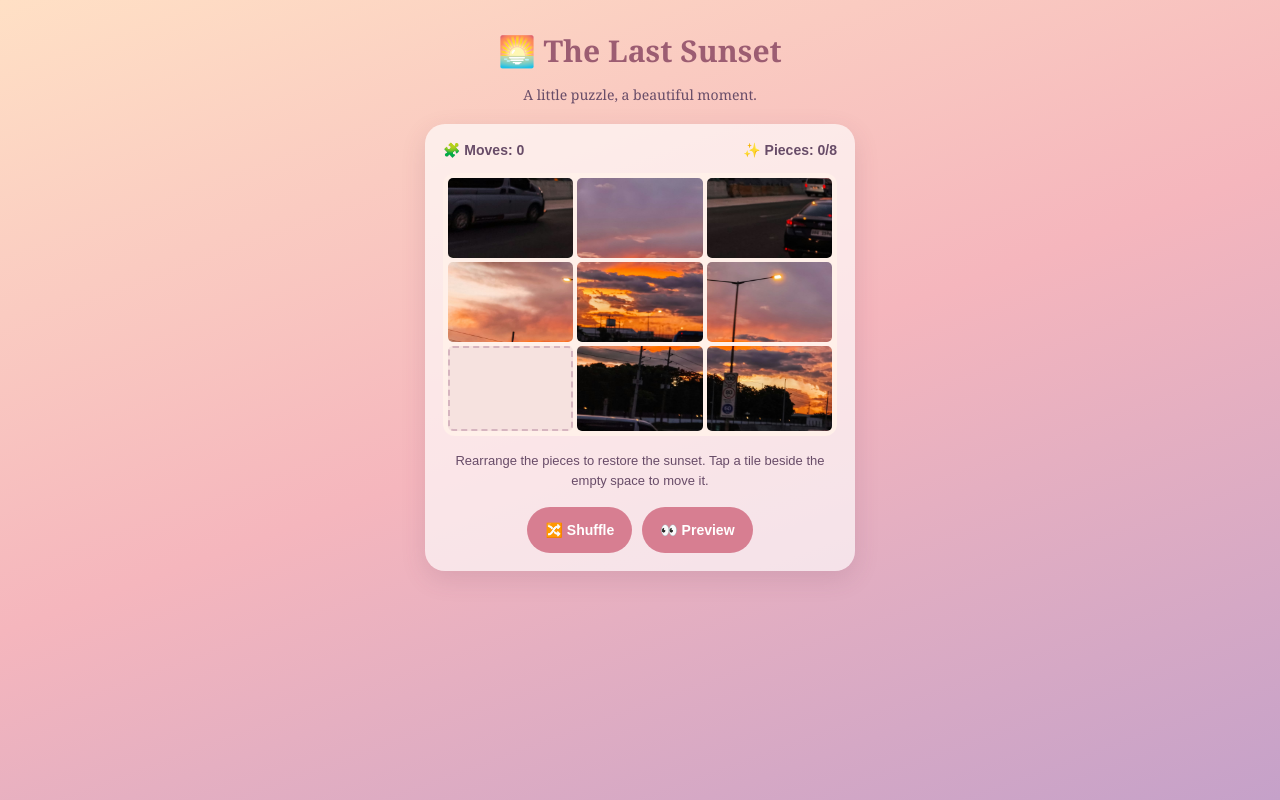
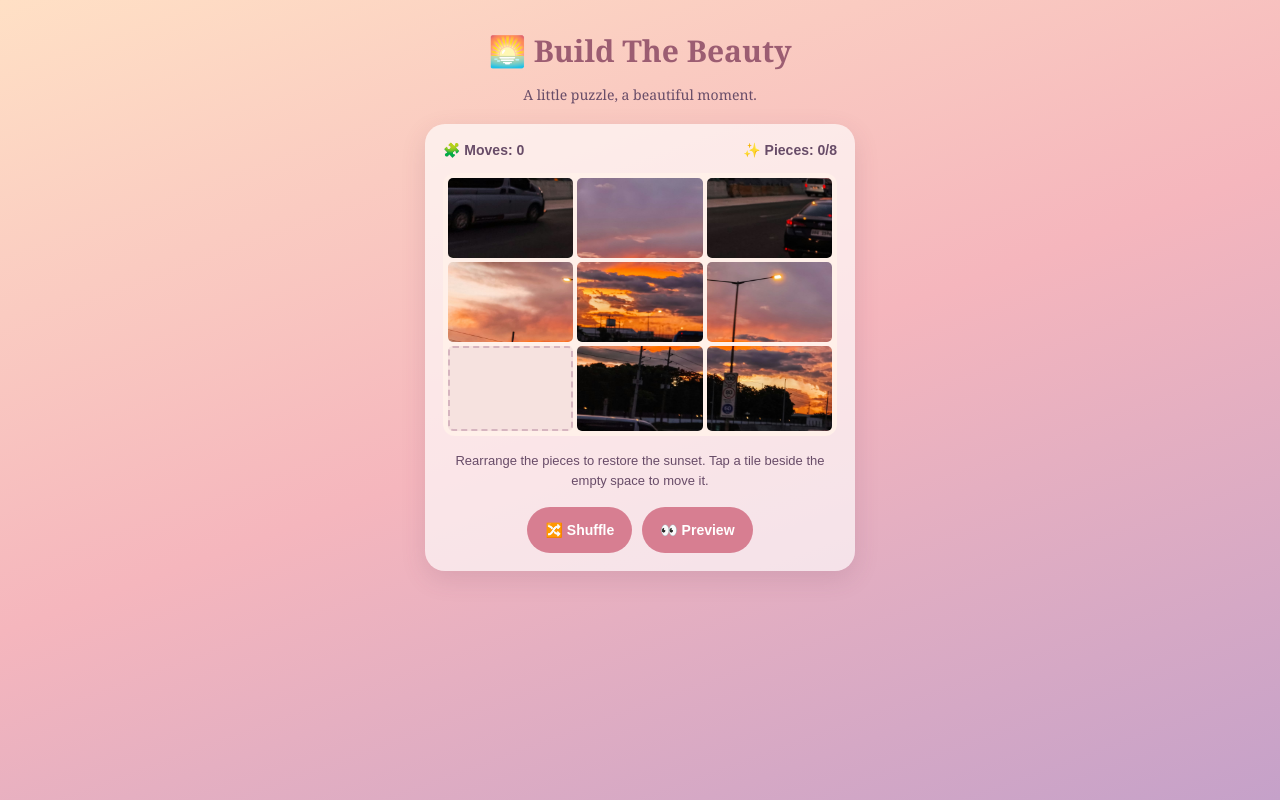
Before and after one commit to Zalri05/Build-the-Beauty, a plain HTML site: page index.html in a window 1280 px wide. Drawn offline with Linux system fonts and the light colour scheme.

Commit message:
Update index.html

```diff
--- a/index.html
+++ b/index.html
@@ -239,7 +239,7 @@ button.action:active {
 
 <div id="game-page">
 
-    <h1>🌅 The Last Sunset</h1>
+    <h1>🌅 Build The Beauty</h1>
 
     <p class="subtitle">
         A little puzzle, a beautiful moment.
```
